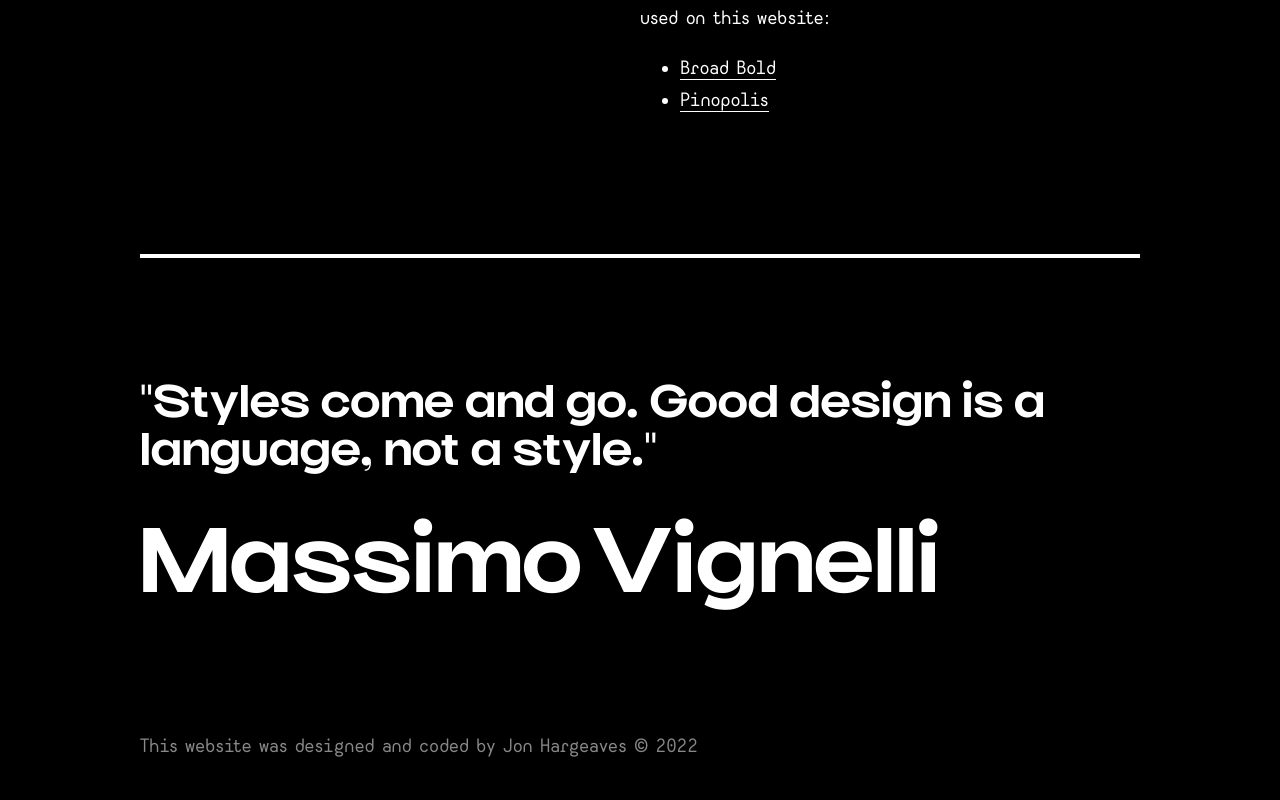
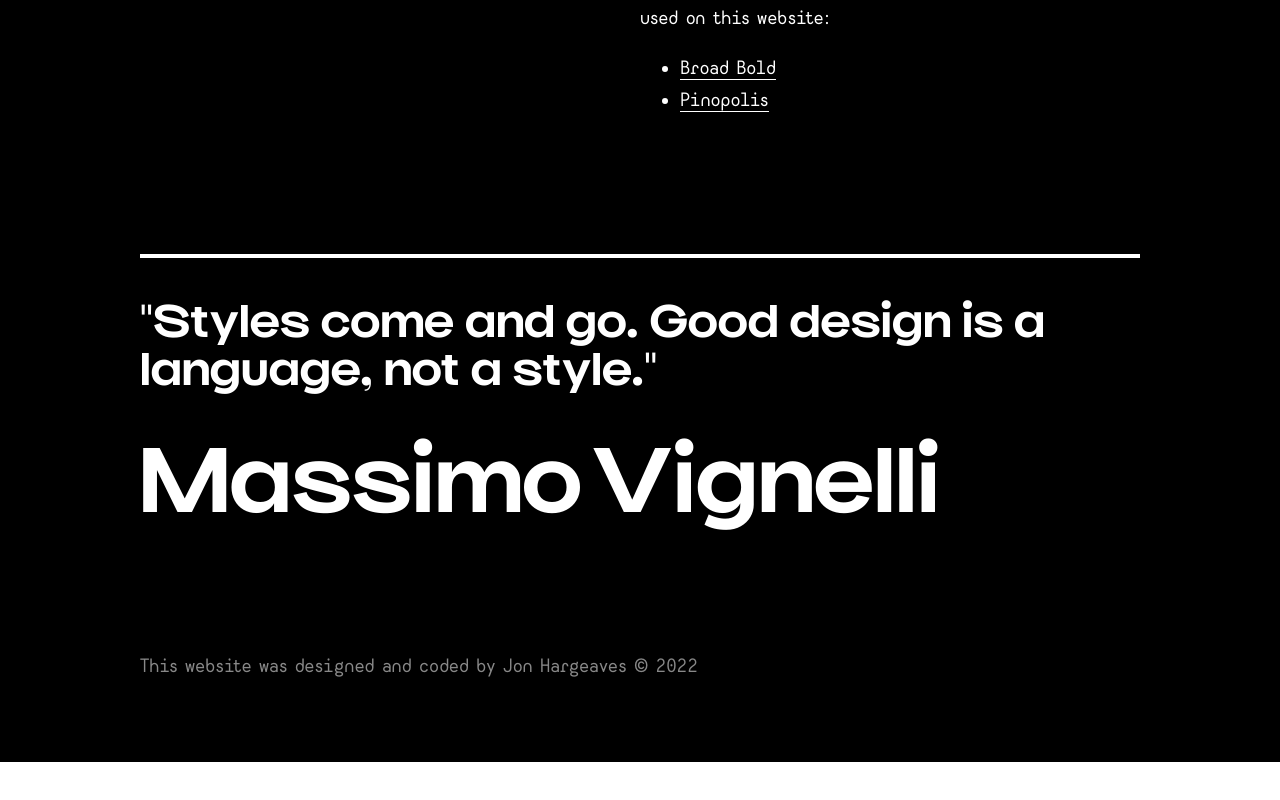
Before and after one commit to jonhargreaves/personal-site, a React (Create React App) app: page / in a window 1280 px wide. Shown: the part 3082-3882 px from the top of the page. After the commit the page ends 3844 px from the top, so only its background shows below. Built offline with nearby package versions, Linux system fonts and the light colour scheme.

Commit message:
SIKE never mind.

```diff
--- a/src/App.tsx
+++ b/src/App.tsx
@@ -153,8 +153,6 @@ function App() {
         <div className="app-section__vertical-spacing" />
         <div className="app-section__white-divider" />
         <div className="app-section__vertical-spacing" />
-        <div className="app-section__vertical-spacing" />
-        <div className="app-section__vertical-spacing" />
         <h3>
           "Styles come and go. Good design is a language, not a style."
         </h3>
```
